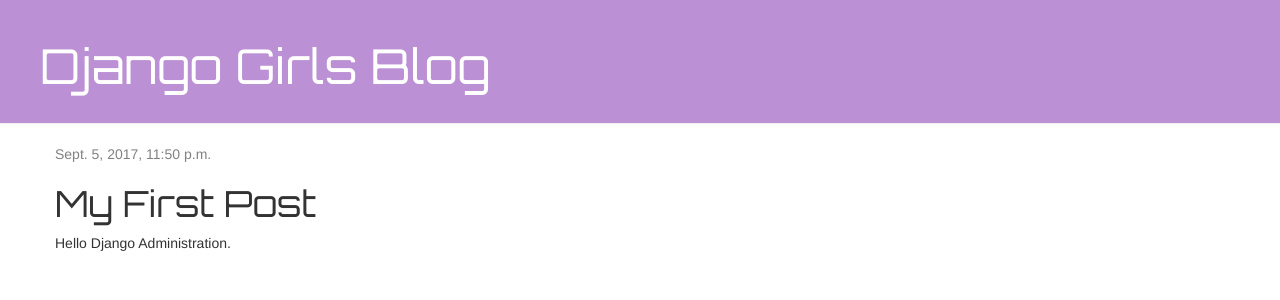
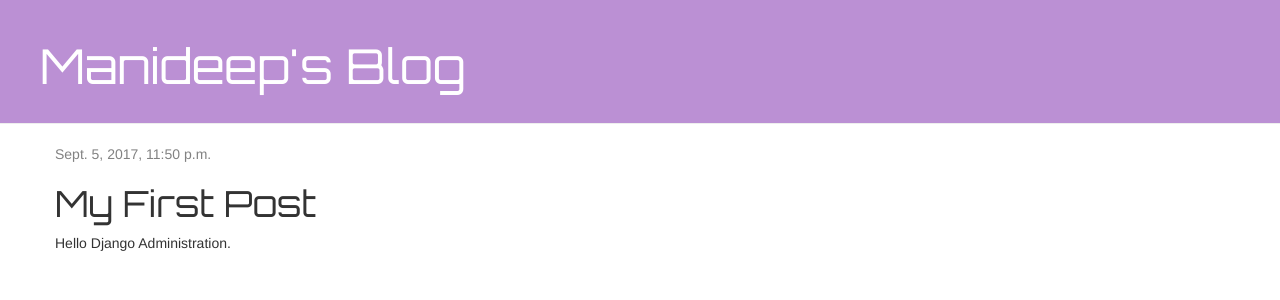
Before and after one commit to mdondeti/my-first-blog, a Django app: page /post/1/ in a window 1280 px wide. Shown: the top 300 px of the page. Run offline with Django 3.2, Linux system fonts and the light colour scheme; data comes from the database, SQL or seed files in the repository; some libraries are stand-ins or nearby versions.

Commit message:
Few HTML changes.

```diff
--- a/blog1/templates/blog1/base.html
+++ b/blog1/templates/blog1/base.html
@@ -1,7 +1,7 @@
 {% load staticfiles %}
 <html>
     <head>
-        <title>Django Girls blog</title>
+        <title>Manideep's blog</title>
         <link rel="stylesheet" href="//maxcdn.bootstrapcdn.com/bootstrap/3.2.0/css/bootstrap.min.css">
         <link rel="stylesheet" href="//maxcdn.bootstrapcdn.com/bootstrap/3.2.0/css/bootstrap-theme.min.css">
 	<link href="//fonts.googleapis.com/css?family=Orbitron" rel="stylesheet" type="text/css">
@@ -12,7 +12,7 @@
 {% if user.is_authenticated %}
 <a href="{% url 'post_new' %}" class="top-menu"><span class="glyphicon glyphicon-plus"></span></a>
 {% endif %}
-        <h1><a href="/">Django Girls Blog</a></h1>
+        <h1><a href="/">Manideep's Blog</a></h1>
     </div>
     <div class="content container">
         <div class="row">
```
